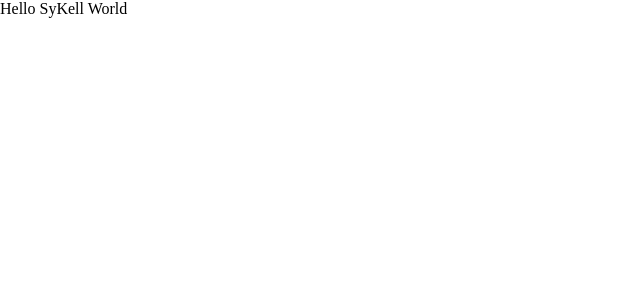
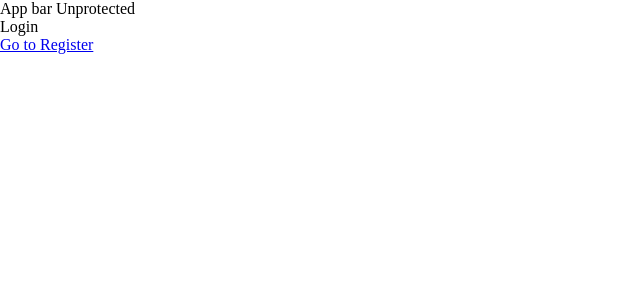
Before and after one commit to LuminousIT/Sykell-Webcrawler, a React (Vite) app: page / in a window 1280 px wide. Shown: the top 300 px of the page, without its empty margins (0-640 px from the left). Built offline with nearby package versions, Linux system fonts and the light colour scheme.

Commit message:
base router skeleton

```diff
--- a/package.json
+++ b/package.json
@@ -11,7 +11,9 @@
   },
   "dependencies": {
     "react": "^19.1.0",
-    "react-dom": "^19.1.0"
+    "react-dom": "^19.1.0",
+    "react-router": "^7.6.3",
+    "react-router-dom": "^7.6.3"
   },
   "devDependencies": {
     "@eslint/js": "^9.30.1",
--- a/src/App.tsx
+++ b/src/App.tsx
@@ -1,11 +1,9 @@
+import { RouterProvider } from "react-router";
 import "./App.css";
+import { router } from "./router";
 
 function App() {
-  return (
-    <>
-      <div>Hello SyKell World</div>
-    </>
-  );
+  return <RouterProvider router={router} />;
 }
 
 export default App;
--- /dev/null
+++ b/src/Layout/ProtectedLayout/index.tsx
@@ -0,0 +1,13 @@
+import React from "react";
+import { Outlet } from "react-router";
+
+const ProtectedLayout = () => {
+  return (
+    <div>
+      <section>App bar Protected</section>
+      <Outlet />
+    </div>
+  );
+};
+
+export default ProtectedLayout;
--- /dev/null
+++ b/src/Layout/UnprotectedLayout/index.tsx
@@ -0,0 +1,13 @@
+import React from "react";
+import { Outlet } from "react-router";
+
+const UnprotectedLayout = () => {
+  return (
+    <div>
+      <section>App bar Unprotected</section>
+      <Outlet />
+    </div>
+  );
+};
+
+export default UnprotectedLayout;
--- /dev/null
+++ b/src/Layout/index.ts
@@ -0,0 +1,2 @@
+export * from "./ProtectedLayout";
+export * from "./UnprotectedLayout";
--- /dev/null
+++ b/src/Pages/auth/Login.tsx
@@ -0,0 +1,12 @@
+import { NavLink } from "react-router";
+
+const Login = () => {
+  return (
+    <div>
+      <section>Login</section>
+      <NavLink to={"register"}> Go to Register</NavLink>
+    </div>
+  );
+};
+
+export default Login;
--- /dev/null
+++ b/src/Pages/auth/Register.tsx
@@ -0,0 +1,9 @@
+const Register = () => {
+  return (
+    <div>
+      <section>Register</section>
+    </div>
+  );
+};
+
+export default Register;
--- /dev/null
+++ b/src/Pages/dashboard/index.tsx
@@ -0,0 +1,9 @@
+const Dashboard = () => {
+  return (
+    <div>
+      <section>dashboard</section>
+    </div>
+  );
+};
+
+export default Dashboard;
--- /dev/null
+++ b/src/router.ts
@@ -0,0 +1,26 @@
+import { createBrowserRouter } from "react-router-dom";
+import UnprotectedLayout from "./Layout/UnprotectedLayout";
+import Login from "./Pages/auth/Login";
+import ProtectedLayout from "./Layout/ProtectedLayout";
+import Dashboard from "./Pages/dashboard";
+import Register from "./Pages/auth/Register";
+
+export const router = createBrowserRouter([
+  {
+    path: "/",
+    Component: UnprotectedLayout,
+    children: [
+      { index: true, Component: Login },
+      { path: "login", Component: Login },
+      {
+        path: "register",
+        Component: Register,
+      },
+    ],
+  },
+  {
+    path: "dashboard",
+    Component: ProtectedLayout,
+    children: [{ path: "home", Component: Dashboard }],
+  },
+]);
```
Also changed, not shown: src/Pages/auth/index.tsx (added), 1 other file (tests, documents, lock files or other folders).
